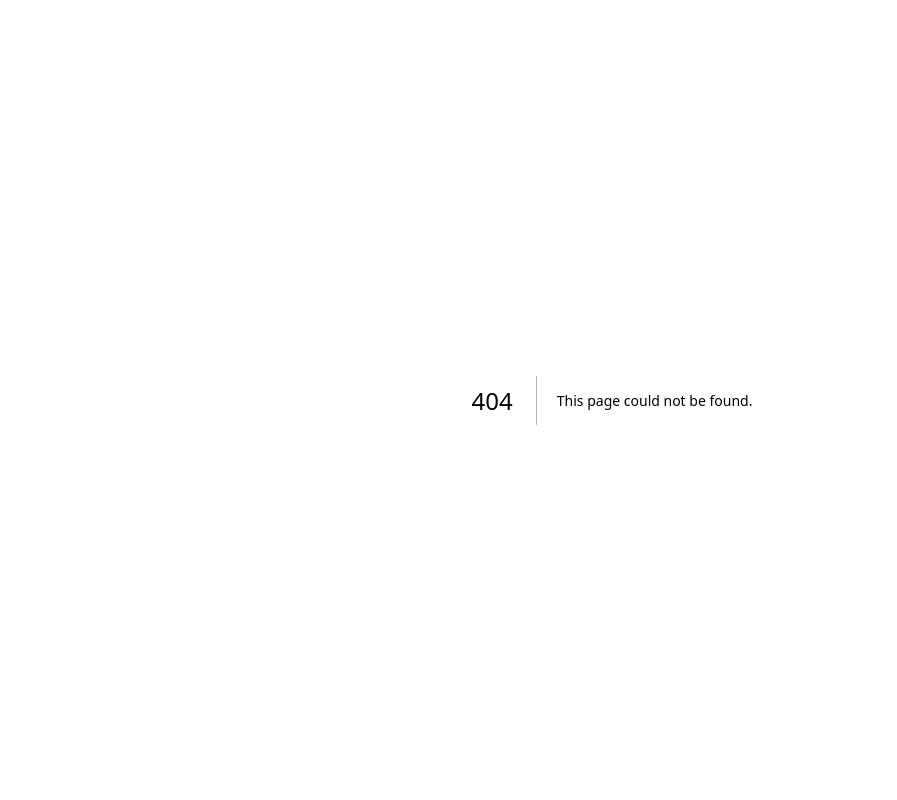
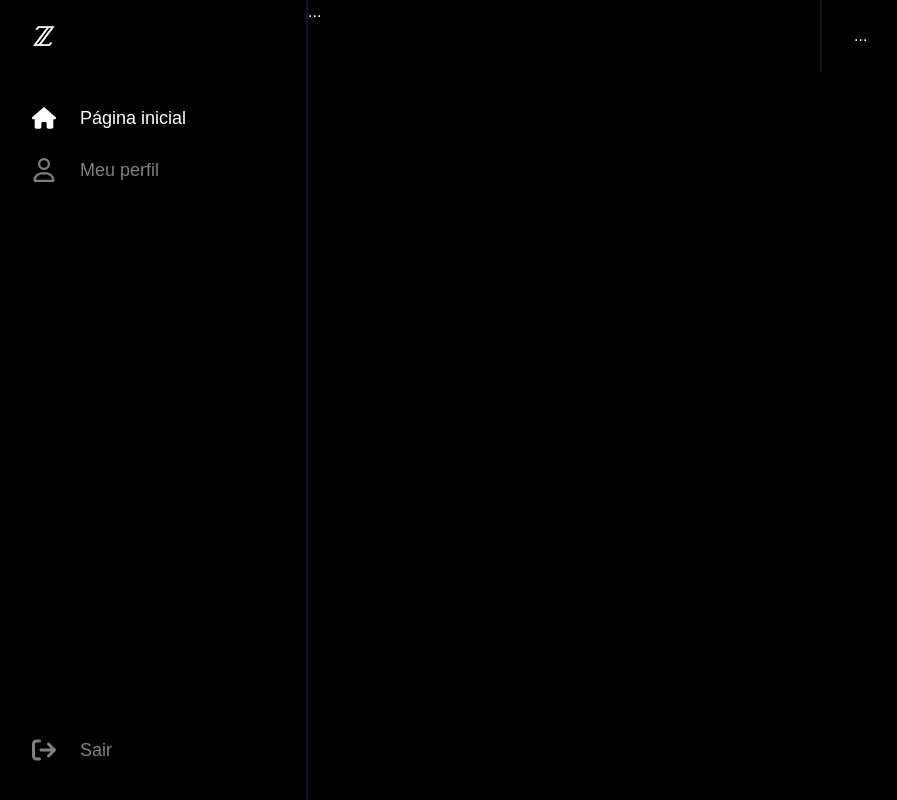
Before and after one commit to LucasAlvaresA/Z, a Next.js app: page /home in a window 1280 px wide. Before the commit this address had no page. Shown: the whole page, without its empty margins (28-925 px from the left). Built offline with nearby package versions, Linux system fonts and the light colour scheme.

Commit message:
feat: create homepage layout and nav components

```diff
--- /dev/null
+++ b/src/app/(ui)/home/page.tsx
@@ -0,0 +1,3 @@
+export default function Page() {
+    return <div>...</div>;
+}
--- /dev/null
+++ b/src/app/(ui)/layout.tsx
@@ -0,0 +1,41 @@
+import { NavItem } from "@/components/nav/nav-item";
+import { NavLogout } from "@/components/nav/nav-logout";
+import { Logo } from "@/components/ui/logo";
+import { faUser } from "@fortawesome/free-regular-svg-icons";
+import { faHouse } from "@fortawesome/free-solid-svg-icons";
+import { ReactNode } from "react";
+
+type Props = {
+    children: ReactNode;
+};
+
+export default function Layout({ children }: Props) {
+    return (
+        <main className="min-h-screen flex justify-center mx-auto max-w-7xl">
+            <section className="flex lg:flex flex-col sticky top-0 h-screen w-72 px-3 border-r-2 border-gray-900">
+                <div className="flex-1 mt-6">
+                    <Logo size={24} />
+                    <nav className="mt-11">
+                        <NavItem
+                            href="/home"
+                            icon={faHouse}
+                            label="Página inicial"
+                        />
+                        <NavItem
+                            href="/profile"
+                            icon={faUser}
+                            label="Meu perfil"
+                        />
+                    </nav>
+                </div>
+                <div className="mb-6 flex flex-col gap-4">
+                    <NavLogout />
+                </div>
+            </section>
+            <section className="flex-1 max-w-lg">{children}</section>
+            <aside className="hidden lg:flex flex-col gap-6 sticky top-0 h-fit w-96 px-8 py-6 border-l-2 border-gray-900">
+                ...
+            </aside>
+        </main>
+    );
+}
--- a/src/app/page.tsx
+++ b/src/app/page.tsx
@@ -1,3 +1,12 @@
+import { Logo } from "@/components/ui/logo";
+import { redirect } from "next/navigation";
+
 export default function Page() {
-    return <div>...</div>;
+    redirect("/home");
+
+    return (
+        <div className="min-h-screen flex justify-center items-center">
+            <Logo size={80} />
+        </div>
+    );
 }
--- /dev/null
+++ b/src/components/nav/nav-item.tsx
@@ -0,0 +1,30 @@
+"use client";
+
+import { IconDefinition } from "@fortawesome/free-regular-svg-icons";
+import { FontAwesomeIcon } from "@fortawesome/react-fontawesome";
+import Link from "next/link";
+import { usePathname } from "next/navigation";
+
+type Props = {
+    label: string;
+    icon: IconDefinition;
+    href: string;
+    active?: boolean;
+};
+
+export const NavItem = ({ label, icon, href, active }: Props) => {
+    const pathName = usePathname();
+    const isMe = pathName === href;
+
+    return (
+        <Link
+            href={href}
+            className={`flex items-center gap-6 py-3 ${
+                active || isMe ? "opacity-100" : "opacity-50"
+            } hover:opacity-100 `}
+        >
+            <FontAwesomeIcon icon={icon} className="size-6" />
+            <div className="text-lg">{label}</div>
+        </Link>
+    );
+};
--- /dev/null
+++ b/src/components/nav/nav-logout.tsx
@@ -0,0 +1,26 @@
+"use client";
+
+import { faArrowRightFromBracket } from "@fortawesome/free-solid-svg-icons";
+import { FontAwesomeIcon } from "@fortawesome/react-fontawesome";
+import { useRouter } from "next/navigation";
+
+export const NavLogout = () => {
+    const router = useRouter();
+
+    const handleClick = () => {
+        router.replace("/signin");
+    };
+
+    return (
+        <div
+            onClick={handleClick}
+            className={`cursor-pointer flex items-center gap-6 py-3 opacity-50 hover:opacity-100 `}
+        >
+            <FontAwesomeIcon
+                icon={faArrowRightFromBracket}
+                className="size-6"
+            />
+            <div className="text-lg">Sair</div>
+        </div>
+    );
+};
```
